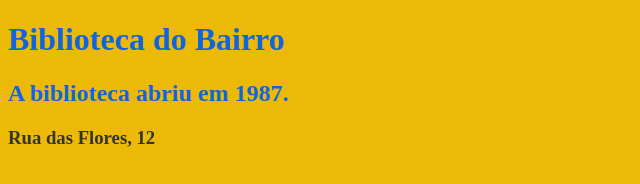
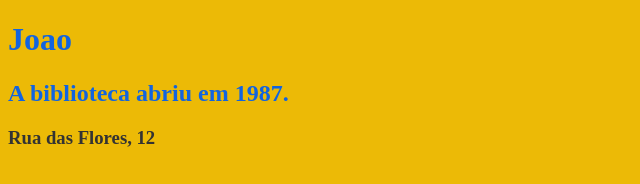
Before and after one commit to Matos/biblioteca-do-bairro, a plain HTML site: page index2.html in a window 1280 px wide. Shown: the whole page, without its empty margins (0-640 px from the left). Drawn offline with Linux system fonts and the light colour scheme.

Commit message:
aula13/11

```diff
--- a/index2.html
+++ b/index2.html
@@ -9,7 +9,7 @@
 <title>Biblioteca do Bairro</title>
 </head>
 <body>
-<h1>Biblioteca do Bairro</h1>
+<h1>Joao</h1>
 <h2>A biblioteca abriu em 1987.</h2>
 <h3>Rua das Flores, 12<br>
 <p class="destaque">
```
